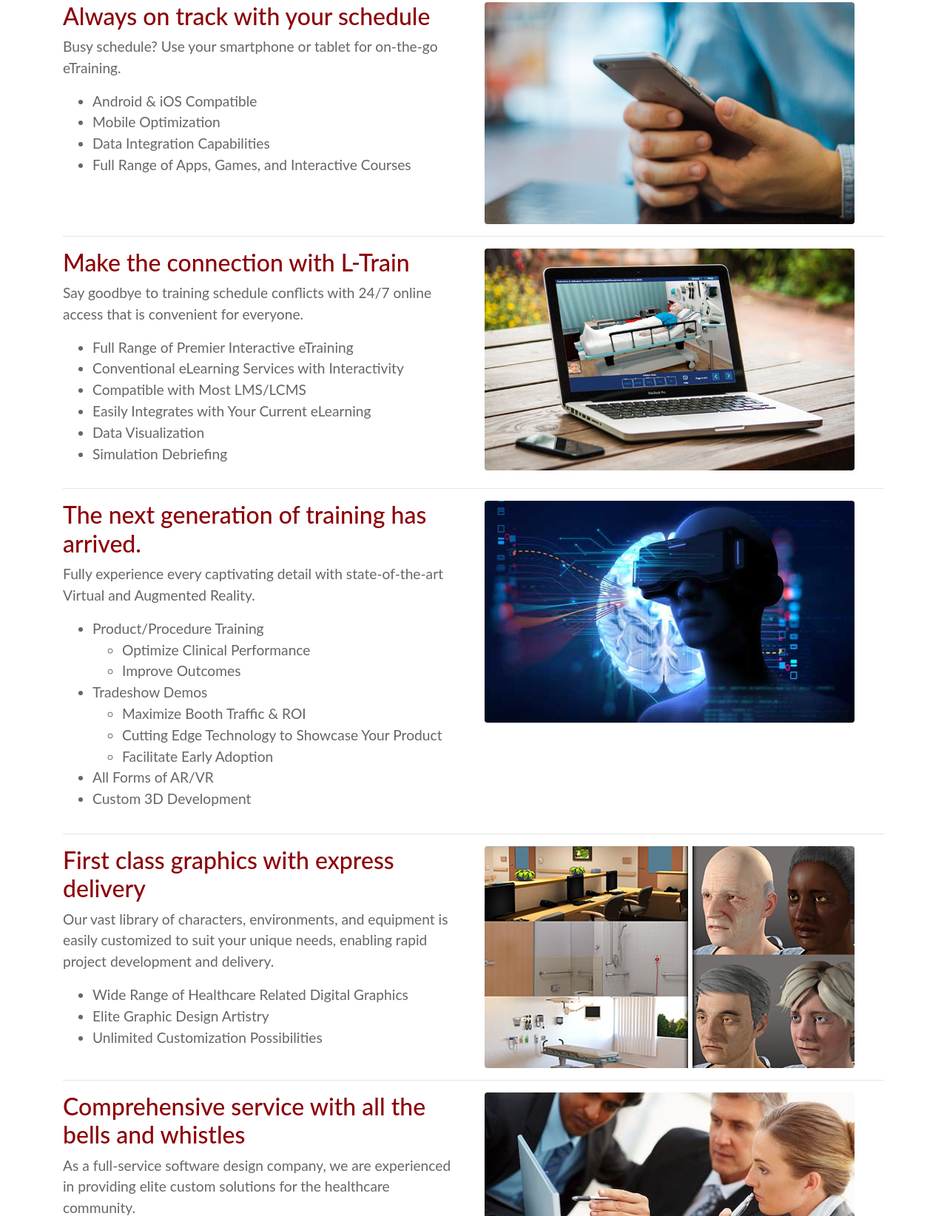
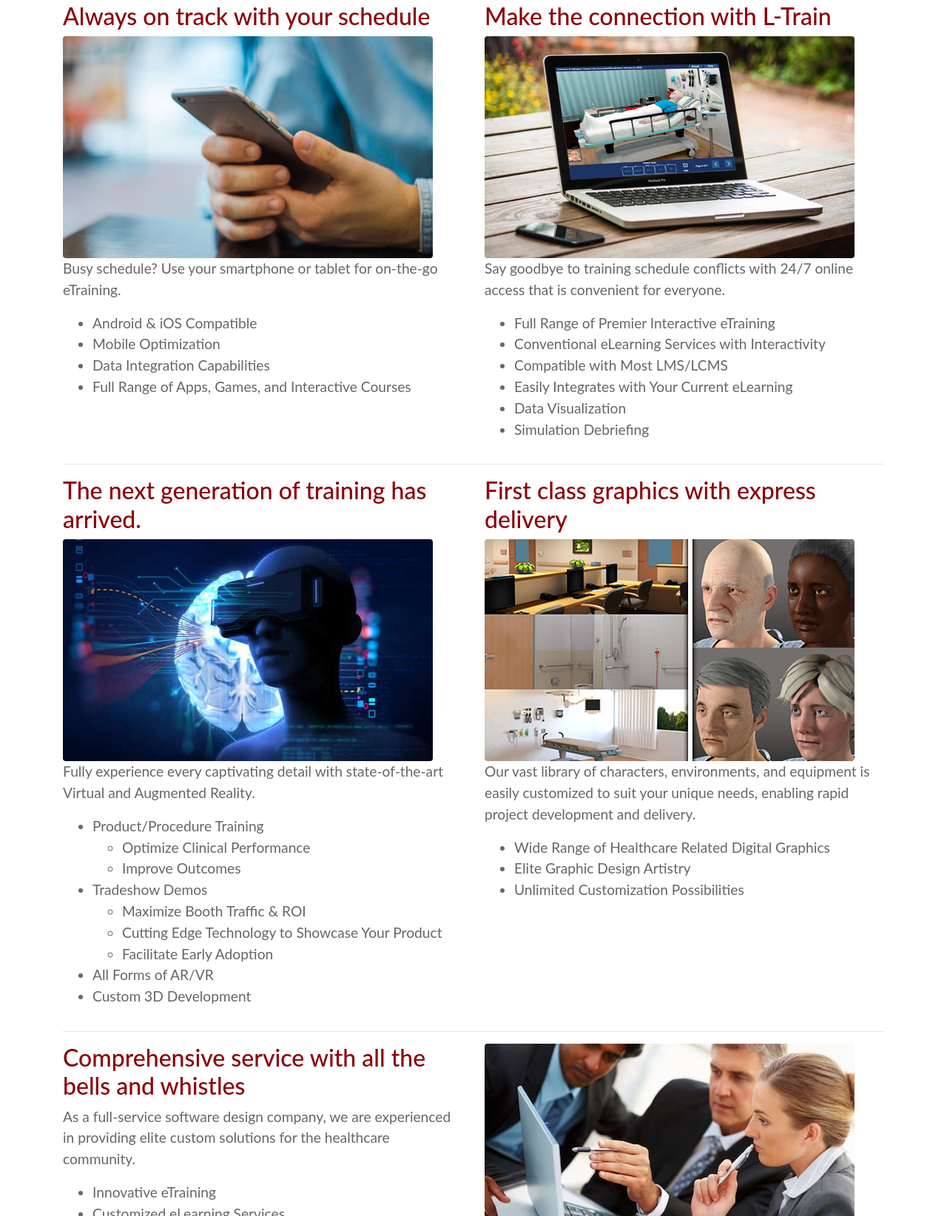
Before and after one commit to SpaceOso/etrain-website, a website: page services.html in a window 1280 px wide. Shown: the part 729-2373 px from the top of the page at 74% size. Drawn offline with Linux system fonts and the light colour scheme.

Commit message:
updated the services site to have 2x2 columns

```diff
--- a/services.html
+++ b/services.html
@@ -92,6 +92,7 @@
     <div class="row">
         <div class="col-lg-6">
             <h2 class="home-header">Always on track with your schedule</h2>
+            <img class="img-fluid rounded" src="./img/mobile.jpg" alt="">
             <p class="default-text">Busy schedule? Use your smartphone or tablet for
                 on-the-go eTraining.</p>
             <ul class="default-text">
@@ -102,19 +103,10 @@
             </ul>
         </div>
         <div class="col-lg-6">
-            <img class="img-fluid rounded" src="./img/mobile.jpg" alt="">
-        </div>
-    </div>
-    <!-- /.row -->
-
-    <hr>
-
-    <!--Measurable-->
-    <div class="row">
-        <div class="col-lg-6">
             <h2 class="home-header">
                 Make the connection with L-Train
             </h2>
+            <img class="img-fluid rounded" src="./img/web.jpg" alt="">
             <p class="default-text">Say goodbye to training schedule conflicts with 24/7 online access that is
                 convenient for everyone.</p>
             <ul class="default-text">
@@ -126,11 +118,9 @@
                 <li>Simulation Debriefing</li>
             </ul>
         </div>
-        <div class="col-lg-6">
-            <img class="img-fluid rounded" src="./img/web.jpg" alt="">
-        </div>
     </div>
     <!-- /.row -->
+
     <hr>
 
     <!--Educational Simulations-->
@@ -139,6 +129,7 @@
             <h2 class="home-header">
                 The next generation of training has arrived.
             </h2>
+            <img class="img-fluid rounded" src="./img/vr.jpg" alt="">
             <p class="default-text">
                 Fully experience every captivating detail with state-of-the-art Virtual and
                 Augmented Reality.
@@ -160,17 +151,10 @@
             </ul>
         </div>
         <div class="col-lg-6">
-            <img class="img-fluid rounded" src="./img/vr.jpg" alt="">
-        </div>
-    </div>
-    <!-- /.row -->
-    <hr>
-    <!--library-->
-    <div class="row">
-        <div class="col-lg-6">
             <h2 class="home-header">
                 First class graphics with express delivery
             </h2>
+            <img class="img-fluid rounded" src="./img/library.jpg" alt="">
             <p class="default-text">
                 Our vast library of characters, environments, and equipment is easily customized to suit your unique
                 needs, enabling rapid project development and delivery.
@@ -180,9 +164,6 @@
                 <li>Elite Graphic Design Artistry</li>
                 <li>Unlimited Customization Possibilities</li>
             </ul>
-        </div>
-        <div class="col-lg-6">
-            <img class="img-fluid rounded" src="./img/library.jpg" alt="">
         </div>
     </div>
     <!-- /.row -->
```
Also changed, not shown: index.html (+1 -1 lines).
